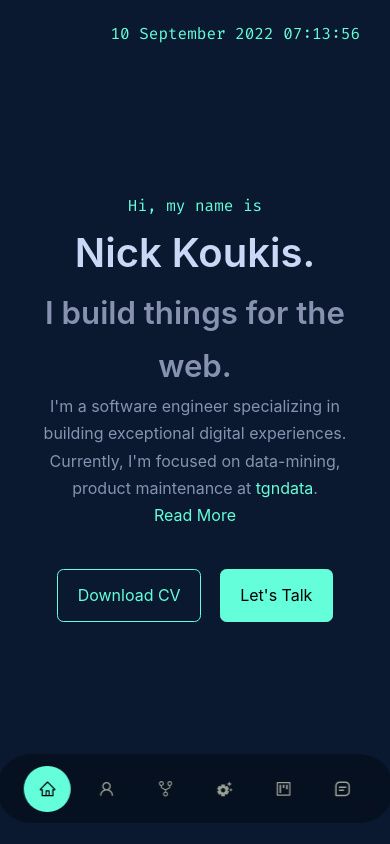
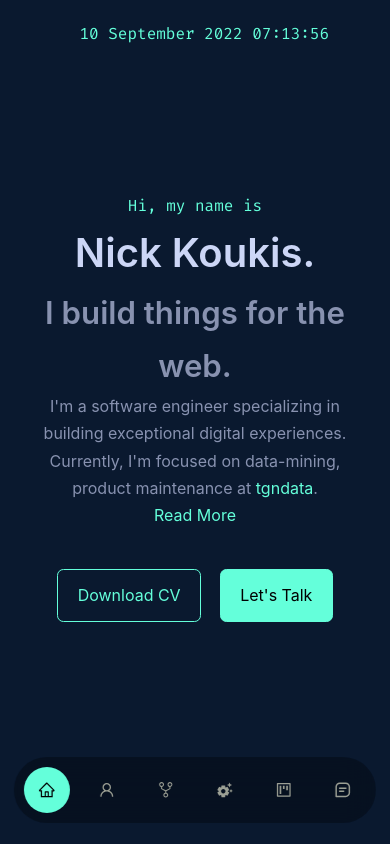
Before and after one commit to nikos-koukis/Portfolio, a React (Create React App) app: page / in a window 390 px wide. Shown: the top 844 px of the page. Built offline with nearby package versions, Linux system fonts and the light colour scheme.

Commit message:
Improve Css Mobile

```diff
--- a/src/components/contact/contact.css
+++ b/src/components/contact/contact.css
@@ -79,9 +79,16 @@ textarea {
 
 /* ============== MEDIA QUERIES (SMALL DEVICES) =============*/
 
-@media screen and (max-width: 600px) {
+@media screen and (max-width: 998px) {
     .container.contact__container {
         width: var(--container-width-ms);
     }
 
+    .contact__options {
+        order: 2;
+    }
+
+    #contactBtn {
+        width: 100%;
+    }
 }
--- a/src/components/experience/experience.css
+++ b/src/components/experience/experience.css
@@ -64,6 +64,24 @@
 /* ============== MEDIA QUERIES (MEDIUM DEVICES) =============*/
 
 @media screen and (max-width: 1024px) {
+
+    .experience__card .experience__card-title {
+        font-size: 1.5rem;
+    }
+}
+
+/* ============== MEDIA QUERIES (SMALL DEVICES) =============*/
+
+@media screen and (max-width: 998px) {
+
+    .experience__container-liveText {
+        display: none;
+    }
+
+    .experience__container {
+        justify-content: center;
+    }
+
     .experience__cards {
         place-items: center;
         gap: 40px;
@@ -74,17 +92,3 @@
         font-size: 1.5rem;
     }
 }
-
-/* ============== MEDIA QUERIES (SMALL DEVICES) =============*/
-
-@media screen and (max-width: 600px) {
-    .experience__cards {
-        place-items: center;
-        gap: 40px;
-        text-align: center;
-    }
-
-    .experience__card .experience__card-title {
-        font-size: 1.5rem;
-    }
-}
--- a/src/components/header/header.css
+++ b/src/components/header/header.css
@@ -150,13 +150,22 @@ header {
 
 /* ============== MEDIA QUERIES (SMALL DEVICES) =============*/
 
-@media screen and (max-width: 600px) {
+@media screen and (max-width: 998px) {
     header {
         height: 100vh;
+    }
+
+    .header__datetime{
+        left: 50;
+        transform: translateX(-10%);
     }
 
     .header__socials,
     .scroll__down {
         display: none;
     }
+
+    .read_more_text{
+        font-size: 13px;
+    }
 }
--- a/src/components/nav/nav.css
+++ b/src/components/nav/nav.css
@@ -32,3 +32,10 @@ nav a.active {
     background: var(--color-green);
     color: var(--color-black);
 }
+
+@media screen and (max-width: 998px) {
+
+    nav {
+        padding: 10px;
+    }
+}
```
